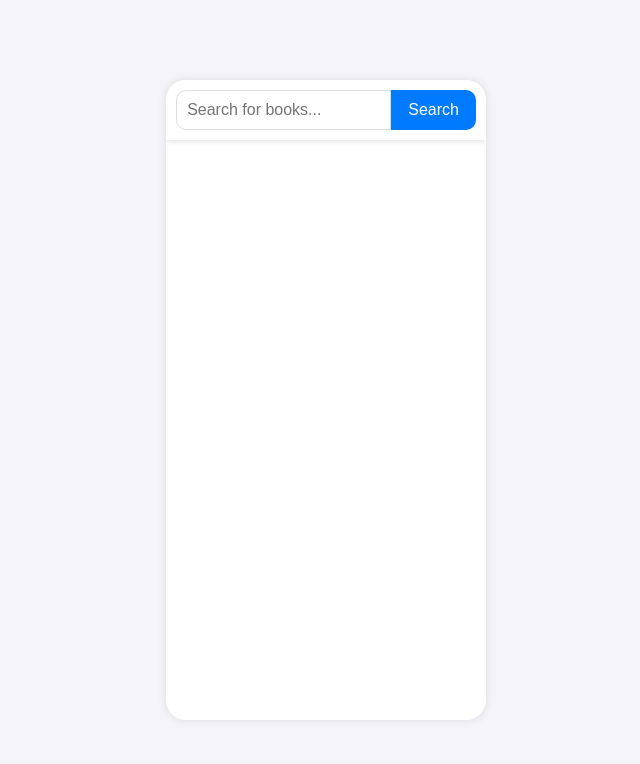
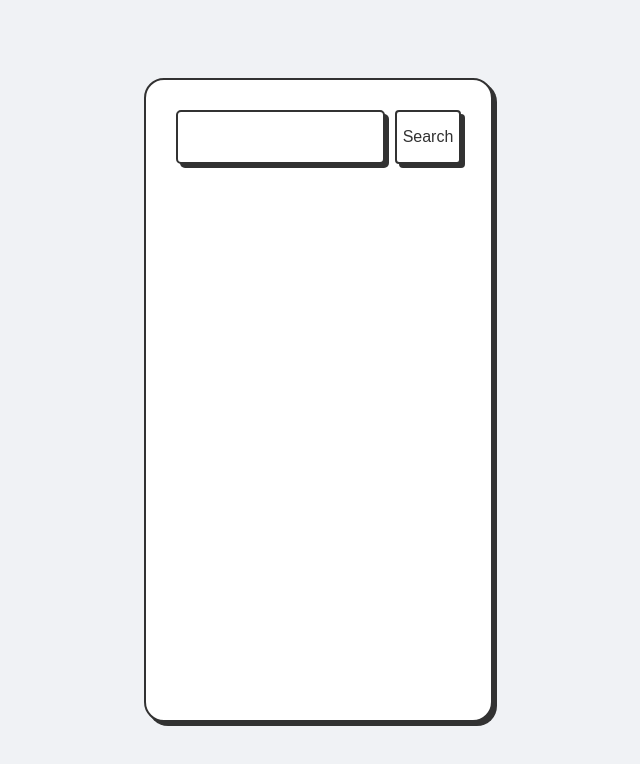
Before and after one commit to BhargavGembali/Book-Search, a React (Create React App) app: page / in a window 1280 px wide. Shown: the top 764 px of the page, without its empty margins (314-954 px from the left). Built offline with nearby package versions, Linux system fonts and the light colour scheme.

Commit message:
ui changes

```diff
--- a/package.json
+++ b/package.json
@@ -13,7 +13,7 @@
     "web-vitals": "^2.1.4"
   },
   "scripts": {
-    "start": "npx http-server ./dist",
+    "start": "react-scripts start",
     "build": "react-scripts build",
     "test": "react-scripts test",
     "eject": "react-scripts eject"
--- a/src/SearchPage.js
+++ b/src/SearchPage.js
@@ -30,7 +30,7 @@ const SearchPage = () => {
             <li key={index} className="result-item">
               <h3>{book.title}</h3>
               <p>{book.author}</p>
-              <a href={book.link} target="_blank" rel="noopener noreferrer">
+              <a href={book.link} target="_blank" rel="noopener noreferrer" className='View'>
                 View
               </a>
             </li>
--- a/src/styles.css
+++ b/src/styles.css
@@ -1,6 +1,6 @@
 body {
   font-family: 'Arial', sans-serif;
-    background-color: #f4f4f9;
+  background-color: #f0f2f5;
   margin: 0;
   padding: 0;
   display: flex;
@@ -11,86 +11,121 @@ body {
 }
 
 .app-container {
+  --input-focus: #2d8cf0;
+  --font-color: #323232;
+  --font-color-sub: #666;
+  --bg-color: #fff;
+  --main-color: #323232;
   margin: 0px;
   background: #fff;
-    box-shadow: 0 0 10px rgba(0, 0, 0, 0.1);
   border-radius: 20px;
   display: flex;
   flex-direction: column;
   height: 80vh;
+  width: 90%;
+  max-width: 900px;
   overflow: hidden;
+  margin: 10px;
+  border: 2px solid var(--main-color);
+  box-shadow: 4px 4px var(--main-color);
 }
 
 .container {
-    padding: 0px;
+  padding: 20px;
   display: flex;
   flex-direction: column;
-    max-width: 900px;
   height: 100%;
 }
 
 .search-bar {
   position: sticky;
   top: 0;
-    background: #fff;
+  background: #ffffff;
   display: flex;
+  flex-direction: row;
   justify-content: space-between;
   padding: 10px;
-    box-shadow: 0 2px 5px rgba(0, 0, 0, 0.1);
+  border-radius: 10px;
+  border: none;
 }
 
 .search-bar input {
   width: 70%;
-    padding: 10px;
-    font-size: 16px;
-    border: 1px solid #ddd;
-    border-radius: 10px 0 0 10px;
+  height: 40px;
+  border-radius: 5px;
+  border: 2px solid var(--main-color);
+  background-color: var(--bg-color);
+  box-shadow: 4px 4px var(--main-color);
+  font-size: 15px;
+  font-weight: 600;
+  color: #2d2d2d;
+  padding: 5px 10px;
+  outline: none;
+}
+
+.search-bar input::placeholder {
+  color: #fff;
+  opacity: 0.8;
+}
+
+.search-bar input:focus {
+  background-color: #737373;
+  color: #ffffff;
 }
 
 .search-bar button {
-    width: 30%;
-    padding: 10px;
+  width: 25%;
+  padding: 5px;
   font-size: 16px;
-    border: none;
-    background-color: #007bff;
-    color: #fff;
-    border-radius: 0 10px 10px 0;
-    cursor: pointer;
+  border-radius: 4px;
+  border: 2px solid var(--main-color);
+  background-color: var(--bg-color);
+  box-shadow: 4px 4px var(--main-color);
+  color: var(--font-color);
+  margin-left: 10px;
 }
 
-  .search-bar button:hover {
-    background-color: #0056b3;
+.search-bar button:active {
+  box-shadow: 0px 0px var(--main-color);
+  transform: translate(3px, 3px);
+  background-color: #737373;
 }
 
 .results-container {
   flex: 1;
   overflow-y: auto;
   margin-top: 20px;
-    height: auto;
+  padding: 10px;
+  background-color: #fff;
 }
 
 .results {
+  display: grid;
+  grid-template-columns: repeat(auto-fill, minmax(200px, 1fr));
+  gap: 15px;
   list-style: none;
   padding: 0;
   margin: 0;
 }
 
 .result-item {
-    padding: 10px;
-    margin-bottom: 10px;
-    border-bottom: 1px solid #ddd;
+  background: #fff;
+  padding: 20px;
+  border-radius: 10px;
+  box-shadow: 0 2px 5px rgba(0, 0, 0, 0.1);
   display: flex;
   flex-direction: column;
   align-items: center;
 }
 
 .result-info {
-    margin-left: 0;
+  text-align: center;
 }
 
 .result-info h3 {
   margin: 0 0 10px;
   font-size: 18px;
+  color: #007bff;
 }
 
 .result-info p {
@@ -102,21 +137,51 @@ body {
   width: 150px;
   height: 200px;
   margin-bottom: 10px;
+  border-radius: 10px;
+  object-fit: cover;
 }
 
-  .view-button {
+.View {
   padding: 10px 15px;
   font-size: 16px;
-    color: #fff;
-    background-color: #007bff;
-    border: none;
+  border: 2px solid var(--main-color);
+  background-color: var(--bg-color);
+  box-shadow: 4px 4px var(--main-color);
   border-radius: 4px;
   cursor: pointer;
   text-align: center;
   display: inline-block;
+  color: #2d2d2d;
   text-decoration: none;
+  transition: background-color 0.3s ease;
 }
 
-  .view-button:hover {
-    background-color: #0056b3;
+.View:hover {
+  background-color: #737373;
 }
+
+@media (max-width: 768px) {
+  .search-bar input {
+    width: 65%;
+  }
+
+  .search-bar button {
+    width: 30%;
+  }
+}
+
+@media (max-width: 480px) {
+  .search-bar input {
+    width: 60%;
+  }
+
+  .search-bar button {
+    width: 35%;
+  }
+}
+
+@media (min-width: 415px) and (max-width: 720px) {
+  .results {
+    grid-template-columns: repeat(2, 1fr);
+  }
+}
```
Lines whose indentation alone changed are shown as unchanged.
